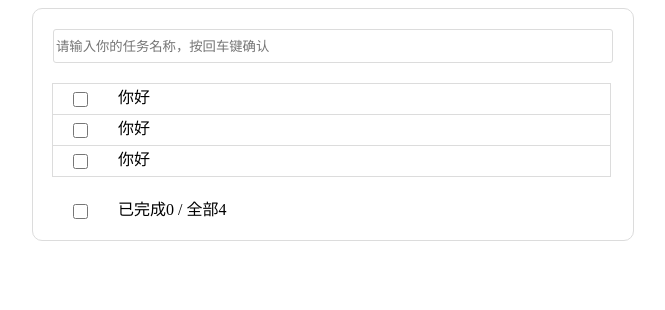
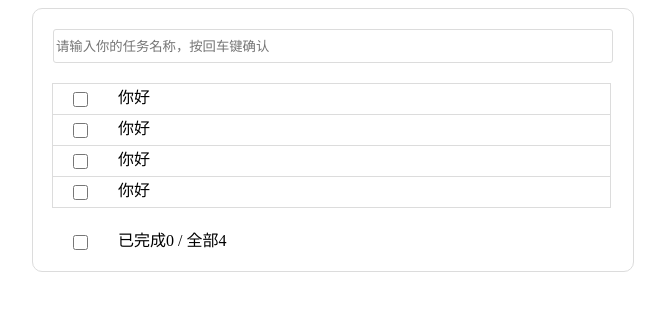
Before and after one commit to YaoHua-0124/react-new-project, a React (Create React App) app in the folder my-app/: page / in a window 1280 px wide. Shown: the top 310 px of the page, without its empty margins (307-972 px from the left). Built offline with nearby package versions, Linux system fonts and the light colour scheme.

Commit message:
Update index.jsx

```diff
--- a/my-app/src/component/List/index.jsx
+++ b/my-app/src/component/List/index.jsx
@@ -4,12 +4,15 @@ import './List.css'
 
 export default class List extends Component {
   render() {
+    const { todos, deleteTodoItem, changeCheck } = this.props;
     return (
       <div className='list'>
         <ul>
-          <Item/>
-          <Item/>
-          <Item/>
+          {
+            todos.map((todo) => {
+              return <Item key={todo.id} {...todo} deleteTodoItem={deleteTodoItem} changeCheck={changeCheck} />
+            })
+          }
         </ul>
       </div>
     )
```
